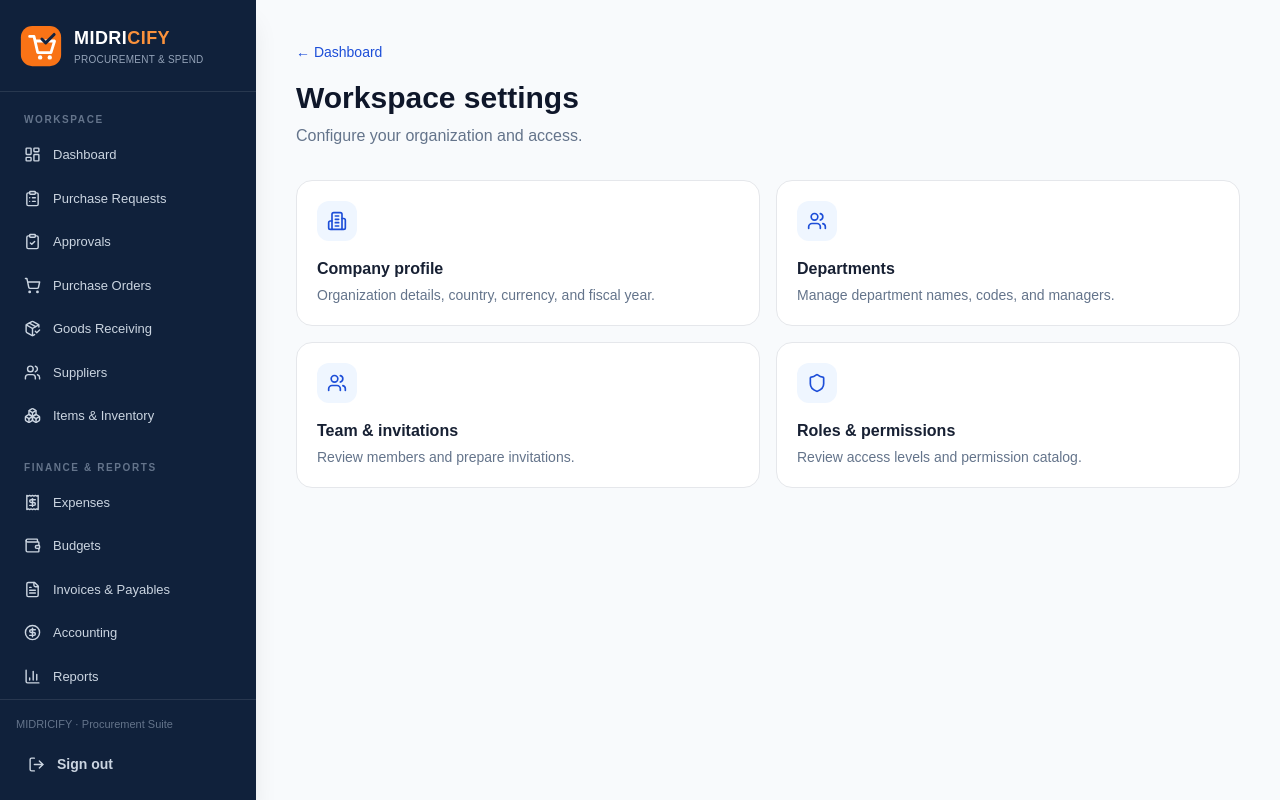
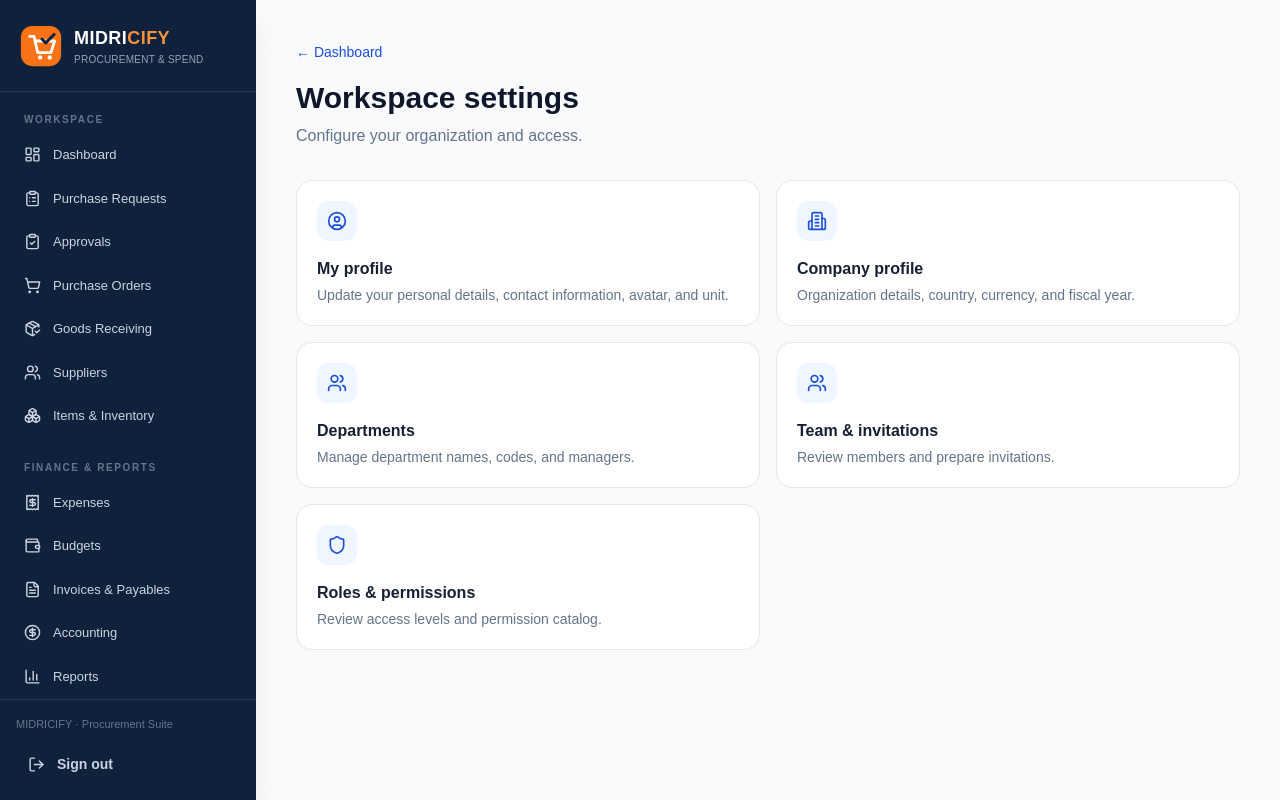
Before and after one commit to smartmil79-afk/midricify, a Next.js app: page /settings in a window 1280 px wide. Built offline with nearby package versions, Linux system fonts and the light colour scheme.

Commit message:
Add personal profile settings entry

```diff
--- a/src/app/settings/page.tsx
+++ b/src/app/settings/page.tsx
@@ -1,6 +1,7 @@
 import Link from "next/link";
-import { Building2, Users, Shield, Settings2 } from "lucide-react";
+import { Building2, Users, Shield, Settings2, UserCircle } from "lucide-react";
 const items = [
+  { href: "/settings/profile", title: "My profile", description: "Update your personal details, contact information, avatar, and unit.", icon: UserCircle },
   { href: "/settings/company", title: "Company profile", description: "Organization details, country, currency, and fiscal year.", icon: Building2 },
   { href: "/settings/departments", title: "Departments", description: "Manage department names, codes, and managers.", icon: Users },
   { href: "/settings/team", title: "Team & invitations", description: "Review members and prepare invitations.", icon: Users },
```
